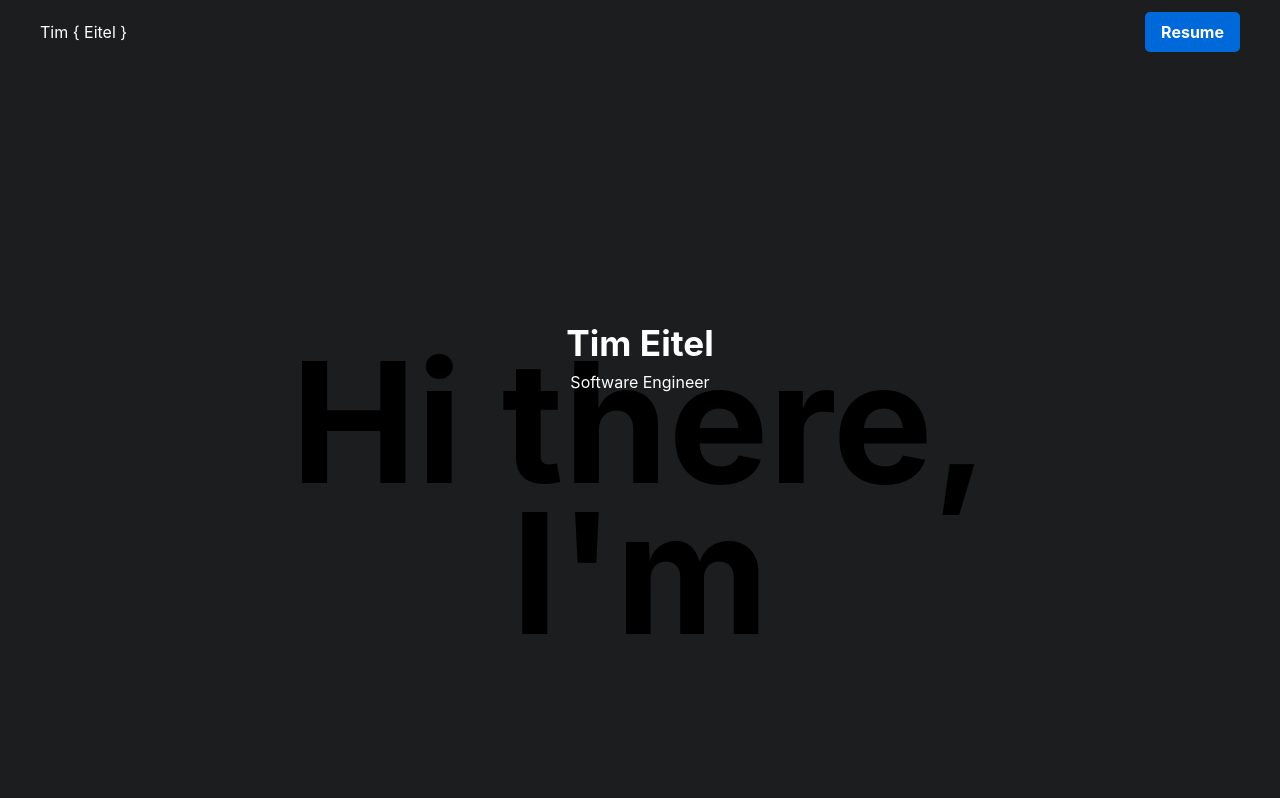
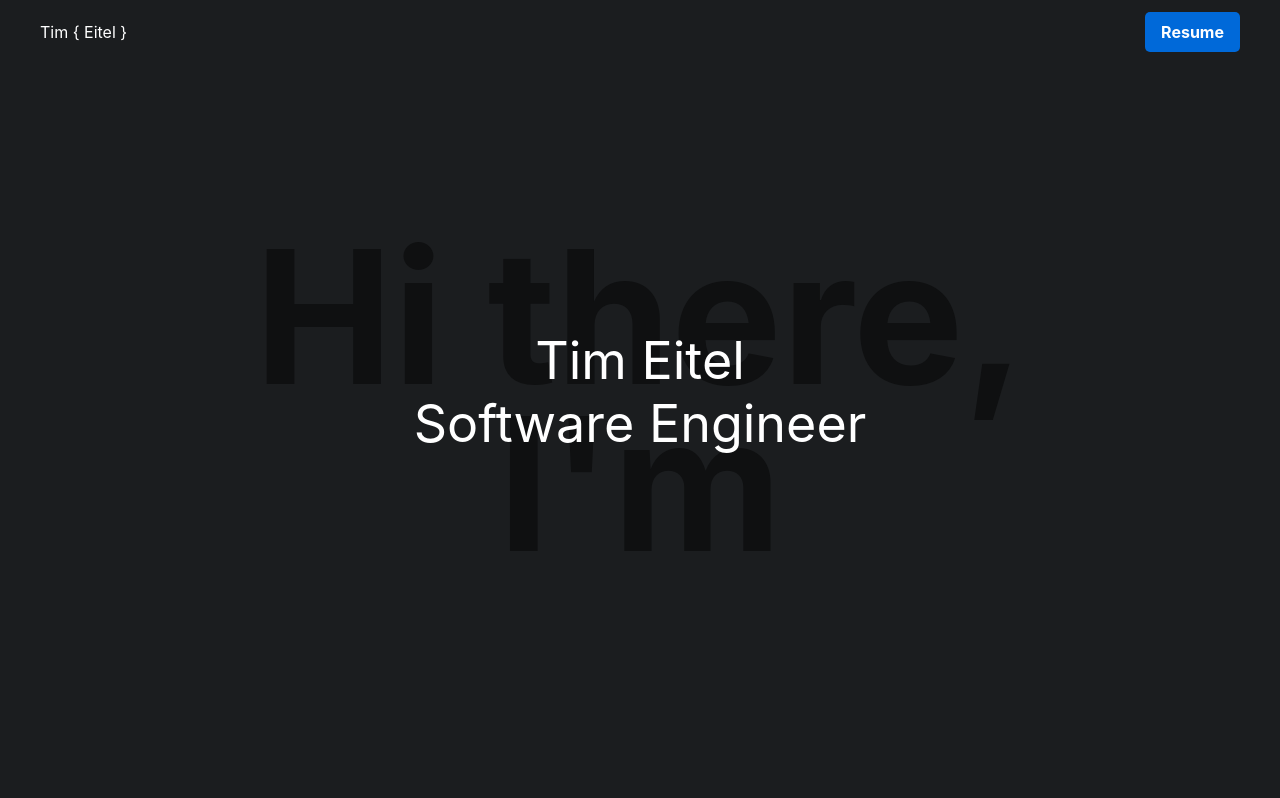
Before and after one commit to timeitel/portfolio, a Next.js app: page / in a window 1280 px wide. Shown: the top 798 px of the page. Built offline with nearby package versions, Linux system fonts and the light colour scheme.

Commit message:
style: landing title positioning

```diff
--- a/components/landing.tsx
+++ b/components/landing.tsx
@@ -2,9 +2,9 @@ import styles from '../styles/Landing.module.css';
 
 export default function Landing() {
   return (
-    <section className={styles.masthead}>
-      <div className={styles.masthead__group}>
-        <h2 className='whitespace-no-wrap'>Hi there,</h2>
+    <section className='h-screen w-full relative'>
+      <div className={styles.intro}>
+        <h2 className={styles.intro__hi}>Hi there,</h2>
         <h2>I'm</h2>
       </div>
       <div className={styles.title}>
--- a/styles/Home.module.css
+++ b/styles/Home.module.css
@@ -8,7 +8,6 @@
 }
 
 .main {
-  padding: 0 0 5rem;
   flex: 1;
   display: flex;
   flex-direction: column;
--- a/styles/Landing.module.css
+++ b/styles/Landing.module.css
@@ -1,36 +1,35 @@
-.masthead {
-  height: calc(100vh - 64px);
-  position: relative;
-  width: 100%;
+.header {
+  padding: 1.25rem 2.5rem;
+  position: absolute;
+  @apply h-16 w-full top-0 flex justify-between items-center text-white;
+}
+
+.intro {
+  @apply text-c-dark-2;
+  font-size: 11.6rem;
+  font-weight: 700;
+  left: 50%;
+  line-height: 0.9;
+  position: absolute;
+  text-align: center;
+  top: 50%;
+  transform: translate(-50%, -50%);
+}
+
+.intro__hi {
+  white-space: nowrap;
 }
 
 .title {
+  @apply text-c-white;
+  font-size: 3.25rem;
+  left: 50%;
   position: absolute;
-  bottom: 50%;
-  left: 50%;
+  text-align: center;
+  top: 50%;
   transform: translate(-50%, -50%);
-  @apply text-c-white;
-  text-align: center;
 }
 
 .title h1 {
-  font-size: 2.2rem;
-  font-weight: 700;
+  line-height: 0.9;
 }
-
-.header {
-  padding: 1.25rem 2.5rem;
-  @apply h-16 w-full sticky top-0 flex justify-between items-center text-white;
-}
-
-.masthead__group {
-  color: black;
-  font-weight: 700;
-  font-size: 10.5rem;
-  position: absolute;
-  bottom: 0%;
-  left: 50%;
-  transform: translate(-50%, -50%);
-  line-height: 0.9;
-  text-align: center;
-}
--- a/styles/globals.css
+++ b/styles/globals.css
@@ -38,3 +38,19 @@ body {
 .btn-blue:hover {
   @apply bg-blue-700;
 }
+
+section {
+  padding: 0 1.25rem;
+}
+
+@media only screen and (min-width: 550px) {
+  section {
+    padding: 0 2.5rem;
+  }
+}
+
+@media only screen and (min-width: 1020px) {
+  section {
+    padding: 0 7.5rem;
+  }
+}
```
